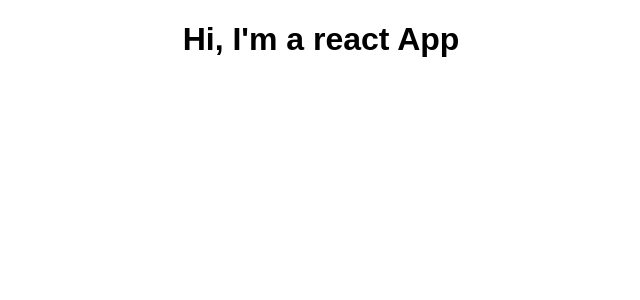
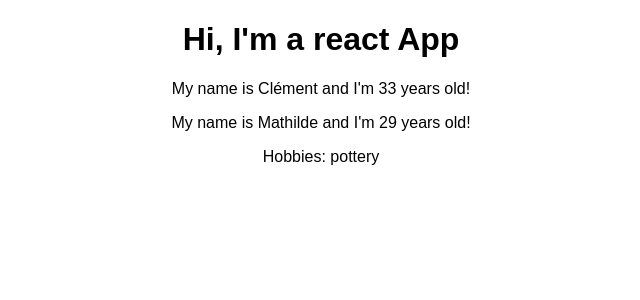
Before and after one commit to clemlatz/watchlist, a React (Create React App) app: page / in a window 1280 px wide. Shown: the top 300 px of the page, without its empty margins (319-959 px from the left). Built offline with nearby package versions, Linux system fonts and the light colour scheme.

Commit message:
Add a Person component

```diff
--- a/src/App.js
+++ b/src/App.js
@@ -1,11 +1,14 @@
 import React, { Component } from 'react';
 import './App.css';
+import Person from './Person/Person';
 
 class App extends Component {
   render() {
     return (
       <div className="App">
         <h1>Hi, I'm a react App</h1>
+        <Person name="Clément" age="33"/>
+        <Person name="Mathilde" age="29">Hobbies: pottery</Person>
       </div>
     );
   }
--- /dev/null
+++ b/src/Person/Person.js
@@ -0,0 +1,12 @@
+import React from 'react';
+
+const person = (props) => {
+  return (
+    <div>
+      <p>My name is {props.name} and I'm {props.age} years old!</p>
+      <p>{props.children}</p>
+    </div>
+  );
+};
+
+export default person;
```
